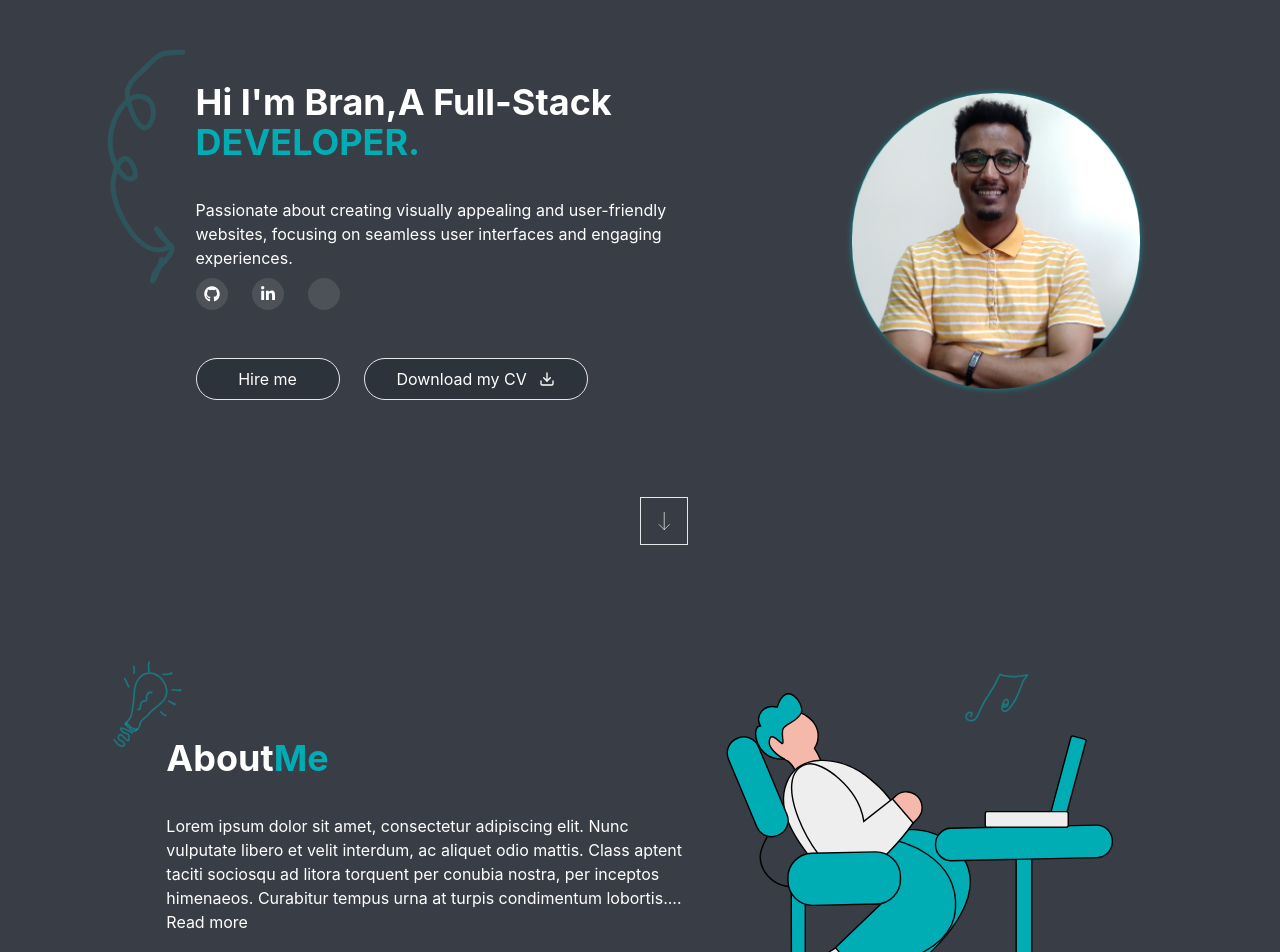
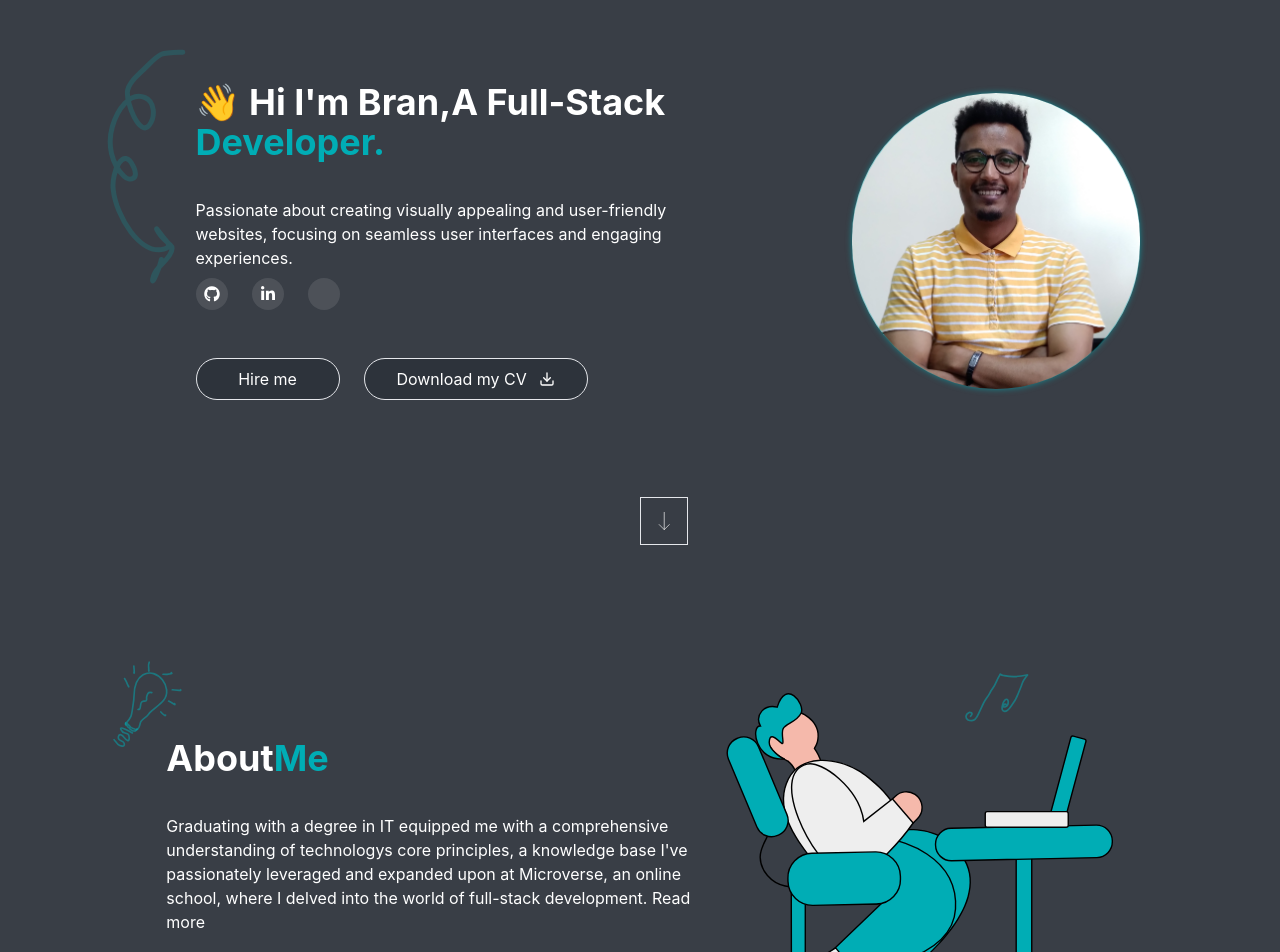
Before and after one commit to BranBayou/portfolio, a React (Create React App) app: page / in a window 1280 px wide. Shown: the part 220-1172 px from the top of the page. Built offline with nearby package versions, Linux system fonts and the light colour scheme; some icons are missing.

Commit message:
Update headline

```diff
--- a/src/components/About/Detail.jsx
+++ b/src/components/About/Detail.jsx
@@ -1,3 +1,4 @@
+/* eslint-disable max-len */
 import React from 'react';
 
 const Detail = () => (
@@ -7,12 +8,7 @@ const Detail = () => (
       <span className="text-aquab">Me</span>
     </h2>
     <p>
-      Lorem ipsum dolor sit amet, consectetur
-      adipiscing elit.
-      Nunc vulputate libero et velit interdum, ac aliquet odio mattis.
-      Class aptent taciti sociosqu ad litora torquent per conubia nostra,
-      per inceptos himenaeos.
-      Curabitur tempus urna at turpis condimentum lobortis....
+      Graduating with a degree in IT equipped me with a comprehensive understanding of technologys core principles, a knowledge base I&apos;ve passionately leveraged and expanded upon at Microverse, an online school, where I delved into the world of full-stack development.
       {' '}
       <a href="/">Read more</a>
     </p>
--- a/src/components/Headline/Intro.jsx
+++ b/src/components/Headline/Intro.jsx
@@ -1,3 +1,4 @@
+/* eslint-disable jsx-a11y/control-has-associated-label */
 import React from 'react';
 import { FiDownload } from 'react-icons/fi';
 import { FaGithub, FaLinkedinIn } from 'react-icons/fa';
@@ -13,9 +14,9 @@ function Intro() {
       <div className="h-full w-9/12 mx-auto flex flex-col gap-10 md:gap-10 items-center md:items-start justify-center">
         <div className="">
           <h1 className="text-4xl font-bold">
-            Hi I&apos;m Bran,A Full-Stack
+            👋 Hi I&apos;m Bran,A Full-Stack
             {' '}
-            <span className="text-aquab text-4xl font-bold">DEVELOPER.</span>
+            <span className="text-aquab text-4xl font-bold">Developer.</span>
           </h1>
           <div>
             <p className="mt-9">
```
